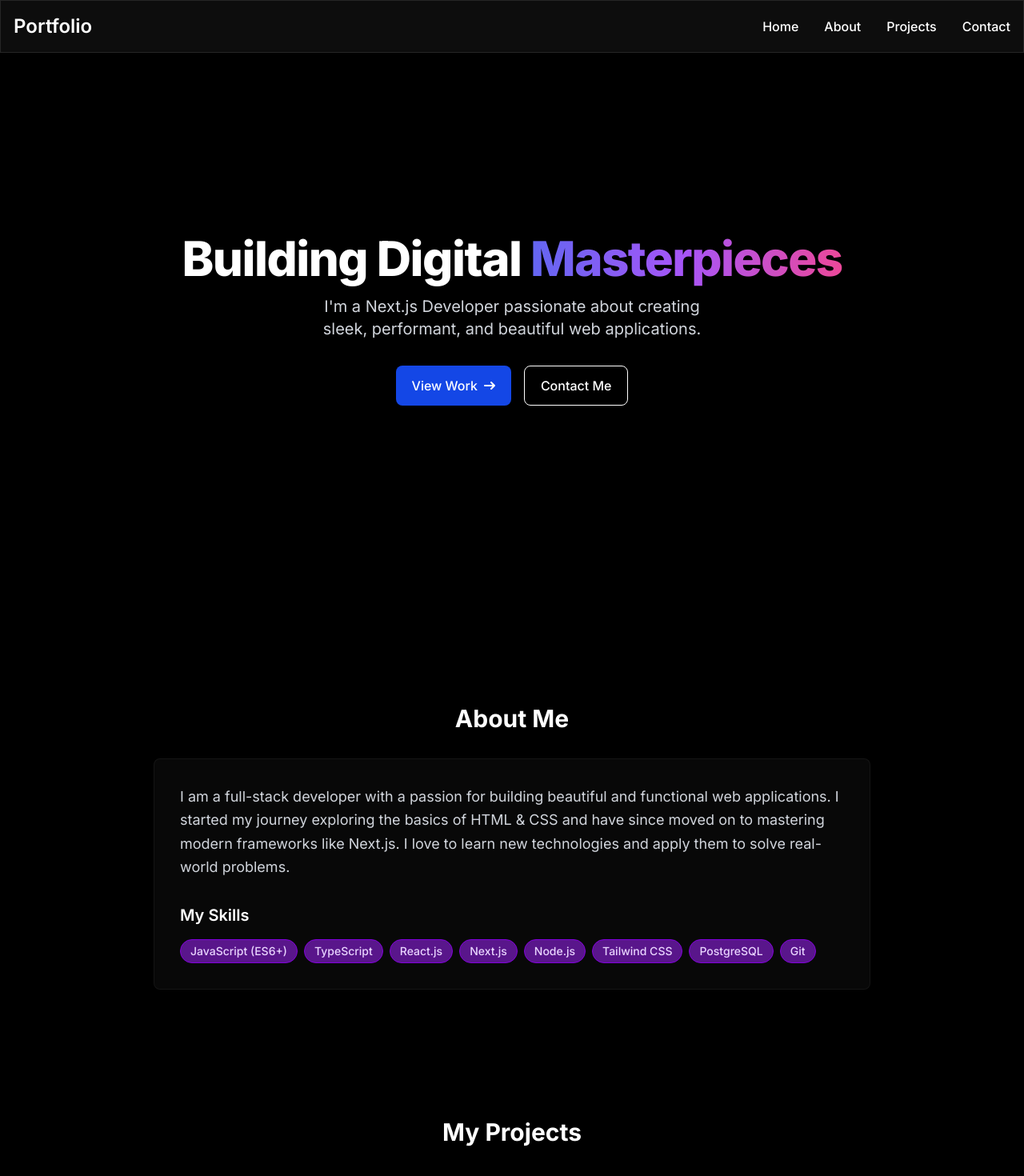
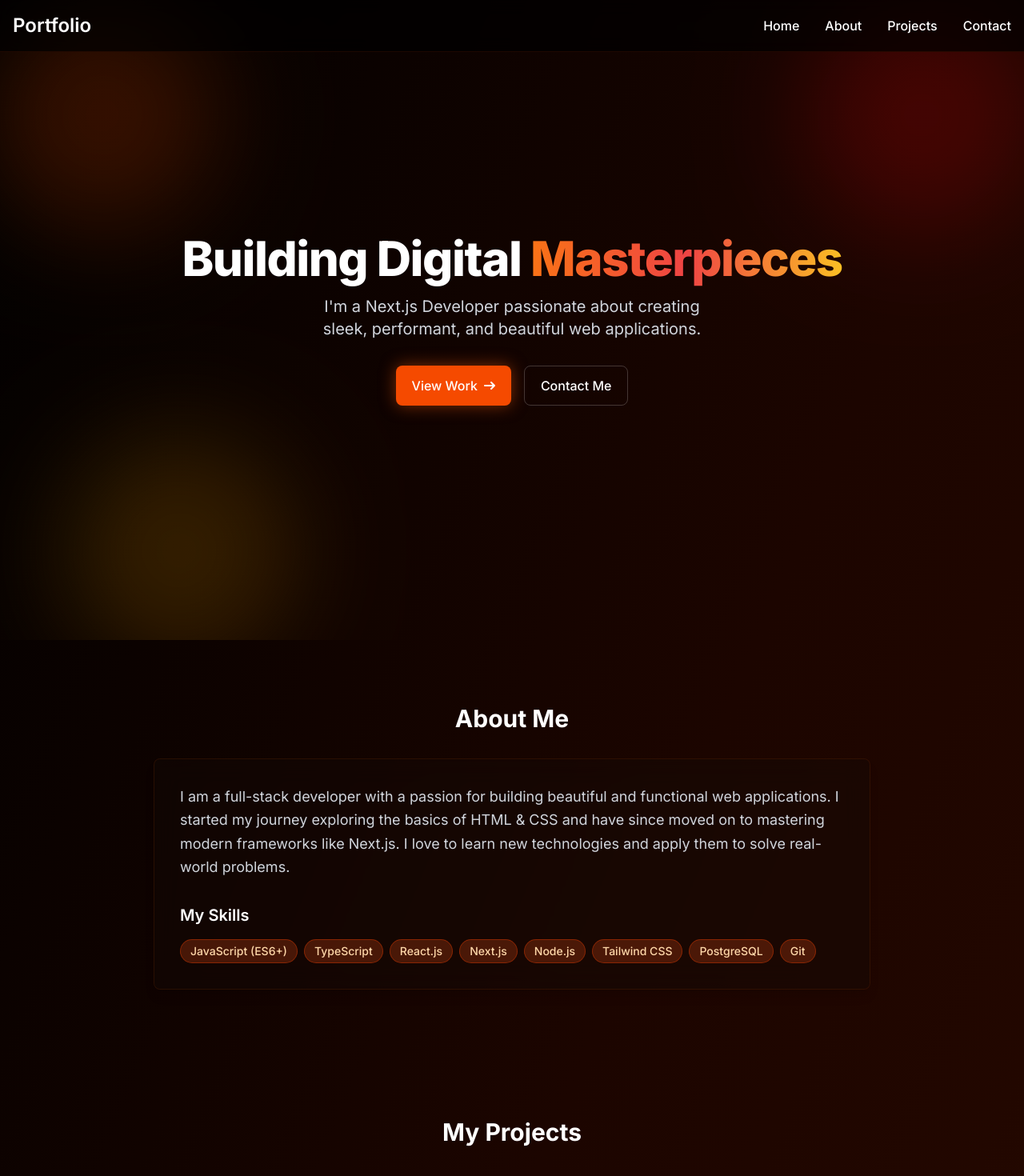
Before and after one commit to Anubrata2000/My-Portfolio, a Next.js app: page / in a window 1280 px wide. Shown: the top 1470 px of the page at 80% size. Built offline with nearby package versions, Linux system fonts and the light colour scheme.

Commit message:
feat: Implement initial portfolio website structure including navigation, hero, about, projects, and contact sections.

```diff
--- a/app/globals.css
+++ b/app/globals.css
@@ -7,36 +7,38 @@
 
 body {
   color: var(--foreground);
-  background: var(--background);
+  background: linear-gradient(to bottom right, #000000, #1c0500, #2a0a00);
+  min-height: 100vh;
   font-family: Arial, Helvetica, sans-serif;
   overflow-x: hidden;
 }
 
 /* Glassmorphism Utilities */
 .glass {
-  background: rgba(255, 255, 255, 0.05);
+  background: rgba(0, 0, 0, 0.7);
   backdrop-filter: blur(10px);
   -webkit-backdrop-filter: blur(10px);
-  border: 1px solid rgba(255, 255, 255, 0.1);
+  border-bottom: 1px solid rgba(255, 69, 0, 0.1);
 }
 
 .glass-card {
-  background: rgba(255, 255, 255, 0.03);
+  background: rgba(20, 10, 5, 0.4);
   backdrop-filter: blur(16px);
   -webkit-backdrop-filter: blur(16px);
-  border: 1px solid rgba(255, 255, 255, 0.05);
+  border: 1px solid rgba(255, 100, 0, 0.1);
   transition: all 0.3s ease;
 }
 
 .glass-card:hover {
-  background: rgba(255, 255, 255, 0.07);
-  border-color: rgba(255, 255, 255, 0.2);
+  background: rgba(30, 15, 5, 0.6);
+  border-color: rgba(255, 100, 0, 0.3);
   transform: translateY(-5px);
+  box-shadow: 0 0 20px rgba(255, 69, 0, 0.1);
 }
 
 /* Gradient Text */
 .text-gradient {
-  background: linear-gradient(to right, #6366f1, #a855f7, #ec4899);
+  background: linear-gradient(to right, #f97316, #ef4444, #fbbf24);
   -webkit-background-clip: text;
   background-clip: text;
   color: transparent;
--- a/app/page.tsx
+++ b/app/page.tsx
@@ -7,7 +7,7 @@ import Footer from "@/components/Footer";
 
 export default function Home() {
   return (
-    <main className="min-h-screen bg-black text-white selection:bg-purple-500 selection:text-white">
+    <main className="min-h-screen text-white selection:bg-orange-500 selection:text-white">
       <Navbar />
       <div className="flex flex-col gap-0">
         <Hero />
--- a/components/About.tsx
+++ b/components/About.tsx
@@ -29,7 +29,7 @@ export default function About() {
                             {skills.map((skill) => (
                                 <span
                                     key={skill}
-                                    className="bg-purple-900 text-purple-200 text-sm font-medium px-3 py-1 rounded-full border border-purple-700"
+                                    className="bg-orange-900/50 text-orange-200 text-sm font-medium px-3 py-1 rounded-full border border-orange-700/50"
                                 >
                                     {skill}
                                 </span>
--- a/components/Contact.tsx
+++ b/components/Contact.tsx
@@ -56,7 +56,7 @@ export default function Contact() {
                     </div>
                     <button
                         type="submit"
-                        className="py-3 px-5 text-sm font-medium text-center text-white rounded-lg bg-blue-700 sm:w-fit hover:bg-blue-800 focus:ring-4 focus:outline-none focus:ring-blue-300 dark:bg-blue-600 dark:hover:bg-blue-700 dark:focus:ring-blue-800"
+                        className="py-3 px-5 text-sm font-medium text-center text-white rounded-lg bg-orange-700 sm:w-fit hover:bg-orange-800 focus:ring-4 focus:outline-none focus:ring-orange-300 dark:bg-orange-600 dark:hover:bg-orange-700 dark:focus:ring-orange-800"
                     >
                         Send message
                     </button>
--- a/components/Hero.tsx
+++ b/components/Hero.tsx
@@ -2,9 +2,9 @@ export default function Hero() {
     return (
         <section id="hero" className="min-h-screen flex items-center justify-center relative overflow-hidden">
             {/* Background blobs */}
-            <div className="absolute top-0 -left-4 w-72 h-72 bg-purple-500 rounded-full mix-blend-multiply filter blur-xl opacity-30 animate-blob"></div>
-            <div className="absolute top-0 -right-4 w-72 h-72 bg-yellow-500 rounded-full mix-blend-multiply filter blur-xl opacity-30 animate-blob animation-delay-2000"></div>
-            <div className="absolute -bottom-8 left-20 w-72 h-72 bg-pink-500 rounded-full mix-blend-multiply filter blur-xl opacity-30 animate-blob animation-delay-4000"></div>
+            <div className="absolute top-0 -left-4 w-72 h-72 bg-orange-600 rounded-full mix-blend-screen filter blur-3xl opacity-20 animate-blob"></div>
+            <div className="absolute top-0 -right-4 w-72 h-72 bg-red-600 rounded-full mix-blend-screen filter blur-3xl opacity-20 animate-blob animation-delay-2000"></div>
+            <div className="absolute -bottom-8 left-20 w-72 h-72 bg-yellow-600 rounded-full mix-blend-screen filter blur-3xl opacity-20 animate-blob animation-delay-4000"></div>
 
             <div className="relative z-10 text-center px-4 max-w-4xl mx-auto">
                 <h1 className="mb-4 text-4xl font-extrabold tracking-tight leading-none md:text-5xl lg:text-6xl text-white">
@@ -16,7 +16,7 @@ export default function Hero() {
                 <div className="flex flex-col space-y-4 sm:flex-row sm:justify-center sm:space-y-0 sm:space-x-4">
                     <a
                         href="#projects"
-                        className="inline-flex justify-center items-center py-3 px-5 text-base font-medium text-center text-white rounded-lg bg-blue-700 hover:bg-blue-800 focus:ring-4 focus:ring-blue-300 dark:focus:ring-blue-900 transition-all"
+                        className="inline-flex justify-center items-center py-3 px-5 text-base font-medium text-center text-white rounded-lg bg-orange-600 hover:bg-orange-700 focus:ring-4 focus:ring-orange-900 transition-all shadow-[0_0_20px_rgba(234,88,12,0.5)]"
                     >
                         View Work
                         <svg
@@ -37,7 +37,7 @@ export default function Hero() {
                     </a>
                     <a
                         href="#contact"
-                        className="inline-flex justify-center items-center py-3 px-5 text-base font-medium text-center text-white border border-white rounded-lg hover:bg-white hover:text-black focus:ring-4 focus:ring-gray-100 dark:focus:ring-gray-800 transition-colors"
+                        className="inline-flex justify-center items-center py-3 px-5 text-base font-medium text-center text-white border border-white/20 rounded-lg hover:bg-white/10 focus:ring-4 focus:ring-gray-800 transition-colors"
                     >
                         Contact Me
                     </a>
--- a/components/Navbar.tsx
+++ b/components/Navbar.tsx
@@ -17,7 +17,7 @@ export default function Navbar() {
             <li>
               <Link
                 href="#hero"
-                className="block py-2 px-3 text-white rounded-sm hover:text-purple-400 md:p-0 transition-colors"
+                className="block py-2 px-3 text-white rounded-sm hover:text-orange-500 md:p-0 transition-colors"
               >
                 Home
               </Link>
@@ -25,7 +25,7 @@ export default function Navbar() {
             <li>
               <Link
                 href="#about"
-                className="block py-2 px-3 text-white rounded-sm hover:text-purple-400 md:p-0 transition-colors"
+                className="block py-2 px-3 text-white rounded-sm hover:text-orange-500 md:p-0 transition-colors"
               >
                 About
               </Link>
@@ -33,7 +33,7 @@ export default function Navbar() {
             <li>
               <Link
                 href="#projects"
-                className="block py-2 px-3 text-white rounded-sm hover:text-purple-400 md:p-0 transition-colors"
+                className="block py-2 px-3 text-white rounded-sm hover:text-orange-500 md:p-0 transition-colors"
               >
                 Projects
               </Link>
@@ -41,7 +41,7 @@ export default function Navbar() {
             <li>
               <Link
                 href="#contact"
-                className="block py-2 px-3 text-white rounded-sm hover:text-purple-400 md:p-0 transition-colors"
+                className="block py-2 px-3 text-white rounded-sm hover:text-orange-500 md:p-0 transition-colors"
               >
                 Contact
               </Link>
--- a/components/Projects.tsx
+++ b/components/Projects.tsx
@@ -23,7 +23,7 @@ export default function Projects() {
     ];
 
     return (
-        <section id="projects" className="py-20 px-4 bg-black/30">
+        <section id="projects" className="py-20 px-4">
             <div className="max-w-6xl mx-auto">
                 <h2 className="text-3xl font-bold mb-12 text-center text-white">
                     My Projects
@@ -42,7 +42,7 @@ export default function Projects() {
                                     {project.tags.map((tag) => (
                                         <span
                                             key={tag}
-                                            className="text-xs font-semibold inline-block py-1 px-2 uppercase rounded text-pink-600 bg-pink-200 uppercase last:mr-0 mr-1"
+                                            className="text-xs font-semibold inline-block py-1 px-2 uppercase rounded text-orange-600 bg-orange-100 uppercase last:mr-0 mr-1"
                                         >
                                             {tag}
                                         </span>
```
